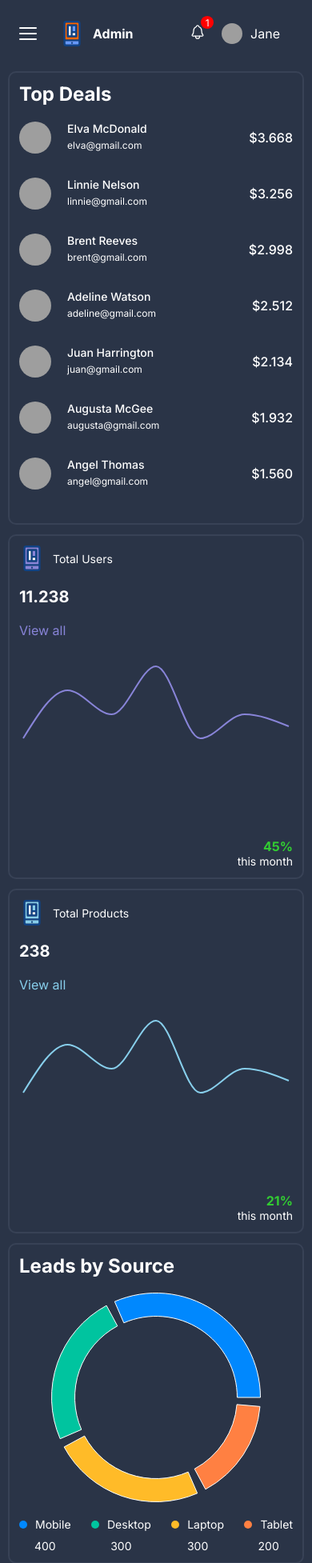
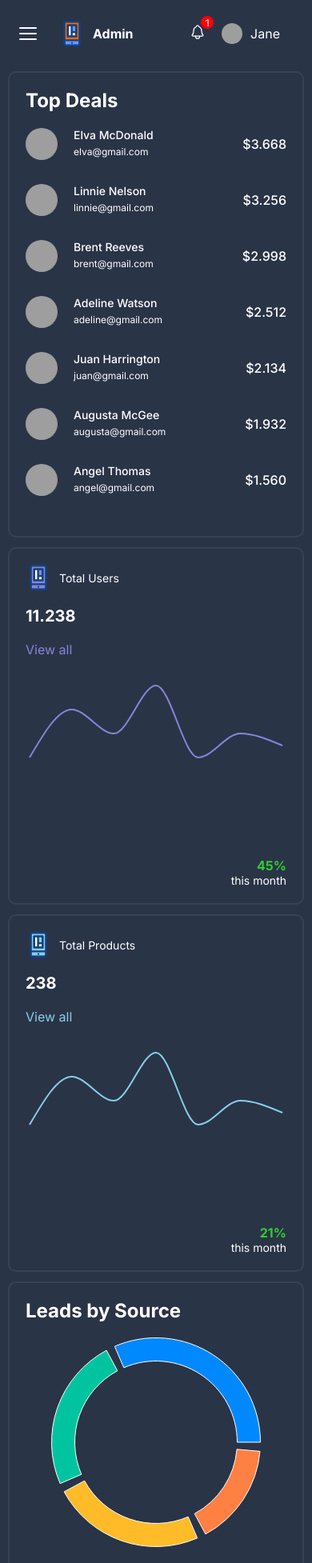
Before and after one commit to maeez/admin-dashboard, a React (Vite) app: page / in a window 390 px wide. Shown: the top 1954 px of the page at 80% size. Built offline with nearby package versions, Linux system fonts and the light colour scheme; grey boxes are pictures that could not be loaded.

Commit message:
fixing the homePage mobile ui

```diff
--- a/src/components/topBox/topBox.scss
+++ b/src/components/topBox/topBox.scss
@@ -1,6 +1,8 @@
 @use "../../styles/responsive" as resp;
 
 .topBox {
+  overflow: hidden;
+  height: 100%;
   h1 {
     margin-bottom: 20px;
 
--- a/src/pages/home/home.scss
+++ b/src/pages/home/home.scss
@@ -8,17 +8,20 @@
   grid-auto-rows: 200px;
   grid-auto-flow: dense;
 
-  @include resp.xl{
+  @include resp.xl {
     grid-template-columns: repeat(3, 1fr);
   }
-  @include resp.lg{
+
+  @include resp.lg {
     grid-template-columns: repeat(2, 1fr);
   }
+
   @include resp.md {
     grid-template-columns: repeat(1, 1fr);
   }
+
   @include resp.sm {
-    grid-auto-rows: minmax(120px, auto);
+    grid-auto-rows: auto;
     gap: 12px;
   }
 
@@ -27,10 +30,6 @@
     border-radius: 10px;
     border: 2px solid vars.$soft-bg;
     min-height: 0;
-
-    @include resp.sm {
-      padding: 12px;
-    }
   }
 
   .box1 {
@@ -40,6 +39,10 @@
     @include resp.md {
       grid-row: span 2;
     }
+
+    @include resp.sm {
+      grid-row: span 1;
+    }
   }
 
   .box4 {
@@ -48,6 +51,10 @@
 
     @include resp.md {
       grid-row: span 2;
+    }
+
+    @include resp.sm {
+      grid-row: span 1;
     }
   }
 
```
